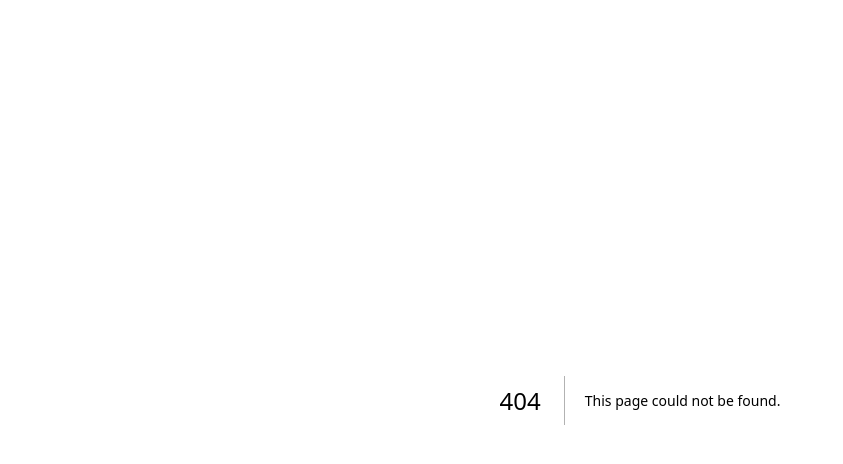
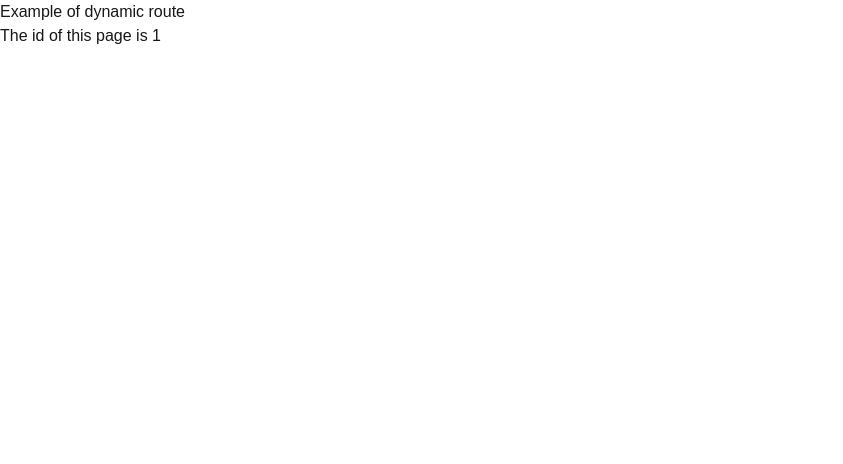
Before and after one commit to arpan7sarkar/nextJs_journey, a Next.js app in the folder started_wiith_nextJs/start-next/: page /dynamic/1 in a window 1280 px wide. Before the commit this address had no page. Shown: the top 464 px of the page, without its empty margins (0-843 px from the left). Built offline with nearby package versions, Linux system fonts and the light colour scheme.

Commit message:
explored dynamic routing

```diff
--- /dev/null
+++ b/started_wiith_nextJs/start-next/app/dynamic/[id]/page.tsx
@@ -0,0 +1,14 @@
+
+const DynamicRoute = async ({params}) => {
+  const {id} = await params
+  return (
+    <div>
+
+    <h1>Example of dynamic route</h1>
+    <h2>The id of this page is {id}</h2>
+
+    </div>
+  )
+}
+
+export default DynamicRoute
```
